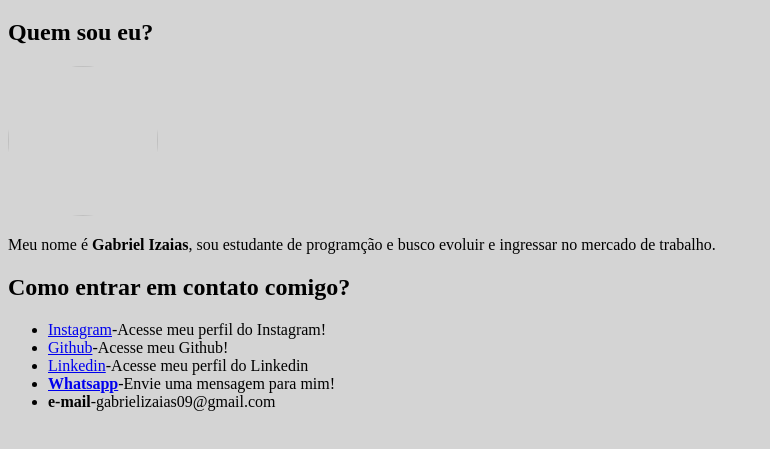
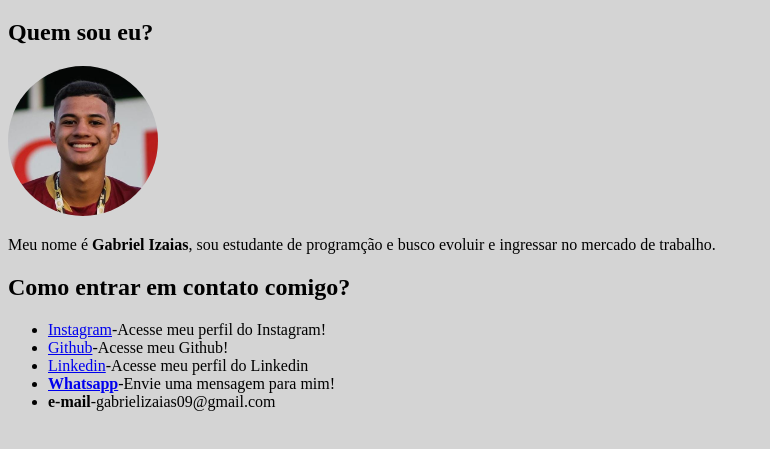
Before and after one commit to GabrielIzaias/Meu-perfil-profissional, a plain HTML site: page index.html in a window 1280 px wide. Shown: the part 61-510 px from the top of the page, without its empty margins (0-770 px from the left). Drawn offline with Linux system fonts and the light colour scheme.

Commit message:
Update index.html

```diff
--- a/index.html
+++ b/index.html
@@ -9,7 +9,7 @@
 <body>
     <h1>Minhas redes sociais</h1>
     <h2>Quem sou eu?</h2>
-    <img src="" alt="">
+    <img src="minhafoto.jpeg" alt="foto Gabriel">
     <p>Meu nome é <strong>Gabriel Izaias</strong>, sou estudante de programção e busco evoluir e ingressar no mercado de trabalho.</p>
     <h2>Como entrar em contato comigo?</h2>
     <ul>
```
